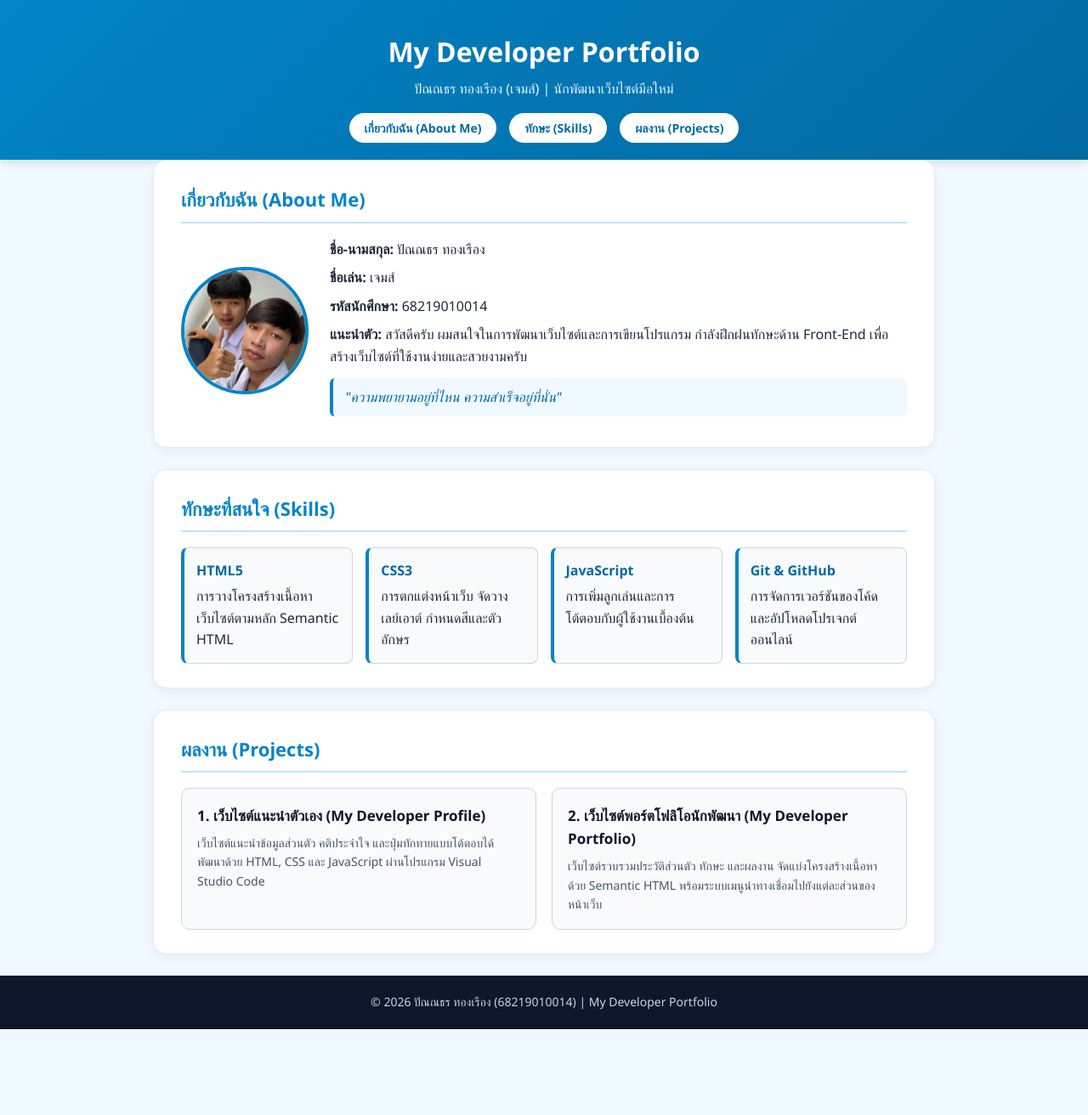
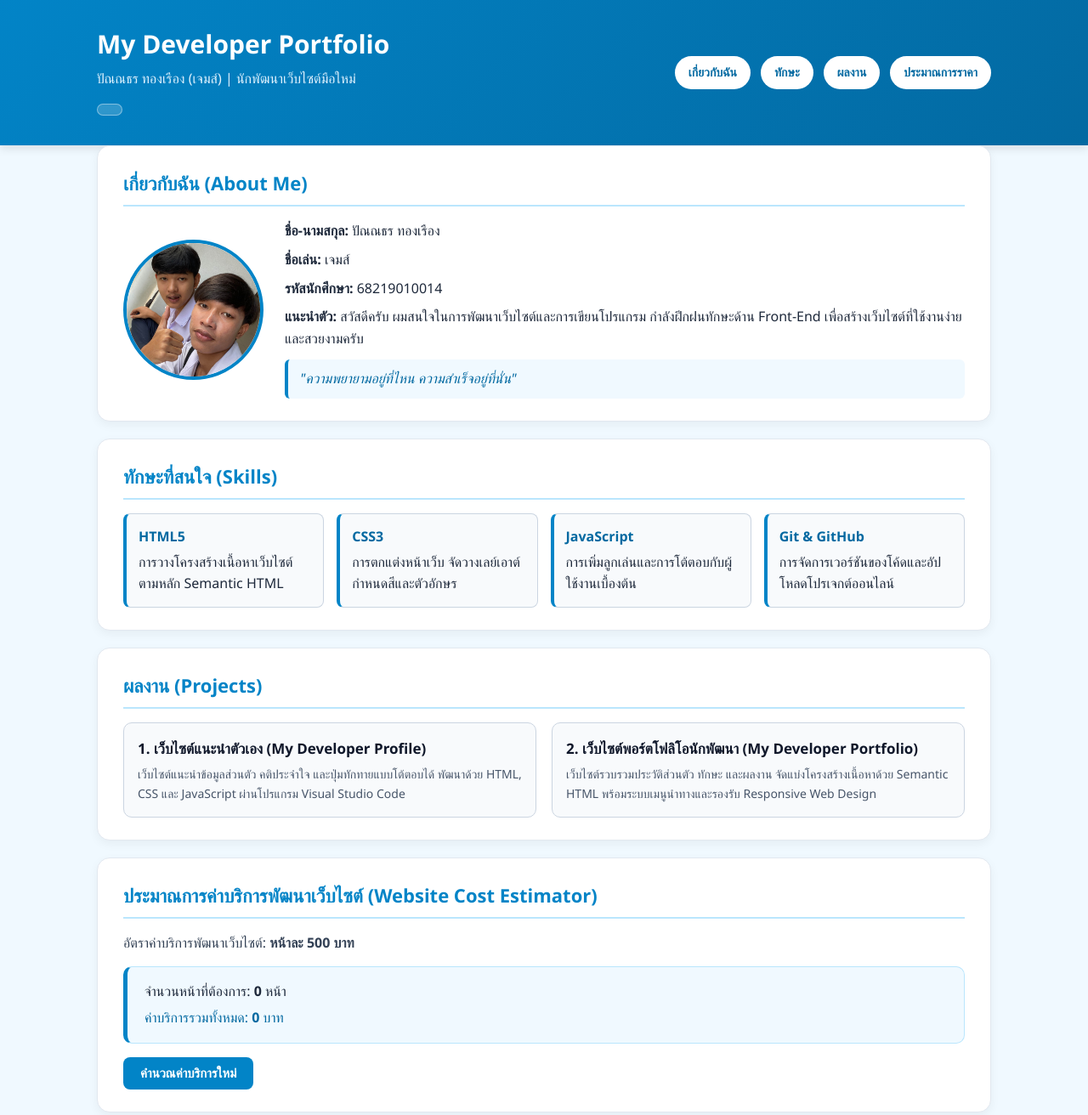
Before and after one commit to Pannathorn014/014, a plain HTML site: page index.html in a window 1280 px wide. Shown: the top 1312 px of the page at 85% size. Before the commit the page ends 1211 px from the top, so only its background shows below. Drawn offline with Linux system fonts and the light colour scheme.

Commit message:
Add files via upload

```diff
--- a/index.html
+++ b/index.html
@@ -8,14 +8,18 @@
   </head>
   <body>
     <header>
-      <div class="container">
-        <h1>My Developer Portfolio</h1>
-        <p class="subtitle">ปัณณธร ทองเรือง (เจมส์) | นักพัฒนาเว็บไซต์มือใหม่</p>
+      <div class="container header-container">
+        <div class="brand">
+          <h1>My Developer Portfolio</h1>
+          <p class="subtitle">ปัณณธร ทองเรือง (เจมส์) | นักพัฒนาเว็บไซต์มือใหม่</p>
+          <p id="welcome-message" class="welcome-banner"></p>
+        </div>
         <nav>
           <ul>
-            <li><a href="#about">เกี่ยวกับฉัน (About Me)</a></li>
-            <li><a href="#skills">ทักษะ (Skills)</a></li>
-            <li><a href="#projects">ผลงาน (Projects)</a></li>
+            <li><a href="#about">เกี่ยวกับฉัน</a></li>
+            <li><a href="#skills">ทักษะ</a></li>
+            <li><a href="#projects">ผลงาน</a></li>
+            <li><a href="#estimator">ประมาณการราคา</a></li>
           </ul>
         </nav>
       </div>
@@ -34,7 +38,9 @@
               <strong>แนะนำตัว:</strong> สวัสดีครับ ผมสนใจในการพัฒนาเว็บไซต์และการเขียนโปรแกรม
               กำลังฝึกฝนทักษะด้าน Front-End เพื่อสร้างเว็บไซต์ที่ใช้งานง่ายและสวยงามครับ
             </p>
-            <p class="motto"><em>"ความพยายามอยู่ที่ไหน ความสำเร็จอยู่ที่นั่น"</em></p>
+            <blockquote class="motto">
+              "ความพยายามอยู่ที่ไหน ความสำเร็จอยู่ที่นั่น"
+            </blockquote>
           </div>
         </div>
       </section>
@@ -64,26 +70,40 @@
       <section id="projects" class="card">
         <h2>ผลงาน (Projects)</h2>
         <div class="projects-grid">
-          <div class="project-item">
+          <article class="project-item">
             <h3>1. เว็บไซต์แนะนำตัวเอง (My Developer Profile)</h3>
             <p>
               เว็บไซต์แนะนำข้อมูลส่วนตัว คติประจำใจ และปุ่มทักทายแบบโต้ตอบได้
               พัฒนาด้วย HTML, CSS และ JavaScript ผ่านโปรแกรม Visual Studio Code
             </p>
-          </div>
-          <div class="project-item">
+          </article>
+          <article class="project-item">
             <h3>2. เว็บไซต์พอร์ตโฟลิโอนักพัฒนา (My Developer Portfolio)</h3>
             <p>
               เว็บไซต์รวบรวมประวัติส่วนตัว ทักษะ และผลงาน จัดแบ่งโครงสร้างเนื้อหาด้วย Semantic HTML
-              พร้อมระบบเมนูนำทางเชื่อมไปยังแต่ละส่วนของหน้าเว็บ
+              พร้อมระบบเมนูนำทางและรองรับ Responsive Web Design
             </p>
-          </div>
+          </article>
         </div>
+      </section>
+
+      <section id="estimator" class="card">
+        <h2>ประมาณการค่าบริการพัฒนาเว็บไซต์ (Website Cost Estimator)</h2>
+        <p class="rate-info">อัตราค่าบริการพัฒนาเว็บไซต์: <strong>หน้าละ 500 บาท</strong></p>
+        <div class="estimate-box">
+          <p>จำนวนหน้าที่ต้องการ: <strong id="display-pages">0</strong> หน้า</p>
+          <p class="total-price">ค่าบริการรวมทั้งหมด: <strong id="display-total">0</strong> บาท</p>
+        </div>
+        <button type="button" id="recalculate-btn" class="btn-calculate">
+          คำนวณค่าบริการใหม่
+        </button>
       </section>
     </main>
 
     <footer>
       <p>&copy; 2026 ปัณณธร ทองเรือง (68219010014) | My Developer Portfolio</p>
     </footer>
+
+    <script src="script.js"></script>
   </body>
 </html>
--- a/style.css
+++ b/style.css
@@ -13,46 +13,66 @@ body {
   background-color: #f0f9ff;
   color: #1e293b;
   line-height: 1.6;
+  font-size: 15px;
 }
 
 .container {
-  max-width: 960px;
+  width: 100%;
+  max-width: 1100px;
   margin: 0 auto;
-  padding: 0 20px;
+  padding: 0 16px;
 }
 
 header {
   background: linear-gradient(135deg, #0284c7, #0369a1);
   color: #ffffff;
-  padding: 35px 0 25px;
+  padding: 25px 0 20px;
   text-align: center;
   box-shadow: 0 4px 10px rgba(0, 0, 0, 0.1);
 }
 
 header h1 {
-  font-size: 32px;
-  margin-bottom: 6px;
+  font-size: 22px;
+  margin-bottom: 4px;
 }
 
 .subtitle {
-  font-size: 16px;
+  font-size: 14px;
   color: #e0f2fe;
-  margin-bottom: 20px;
+  margin-bottom: 12px;
+}
+
+.welcome-banner {
+  display: inline-block;
+  background-color: rgba(255, 255, 255, 0.18);
+  border: 1px solid rgba(255, 255, 255, 0.4);
+  color: #ffffff;
+  padding: 6px 14px;
+  border-radius: 12px;
+  font-size: 14px;
+  font-weight: 600;
+  margin-bottom: 16px;
 }
 
 nav ul {
   list-style: none;
   display: flex;
-  justify-content: center;
-  flex-wrap: wrap;
-  gap: 15px;
+  flex-direction: column;
+  align-items: center;
+  gap: 10px;
+}
+
+nav ul li {
+  width: 100%;
+  max-width: 260px;
 }
 
 nav a {
+  display: block;
   text-decoration: none;
   color: #0369a1;
   background-color: #ffffff;
-  padding: 8px 18px;
+  padding: 8px 16px;
   border-radius: 20px;
   font-weight: bold;
   font-size: 14px;
@@ -65,45 +85,42 @@ nav a:hover {
 }
 
 main {
-  padding-top: 30px;
-  padding-bottom: 30px;
+  padding-top: 20px;
+  padding-bottom: 20px;
 }
 
 .card {
   background-color: #ffffff;
   border-radius: 15px;
-  padding: 28px 32px;
-  margin-bottom: 25px;
+  padding: 20px;
+  margin-bottom: 20px;
   border: 1px solid #e2e8f0;
   box-shadow: 0 4px 12px rgba(0, 0, 0, 0.05);
 }
 
 .card h2 {
   color: #0284c7;
-  font-size: 22px;
+  font-size: 19px;
   border-bottom: 2px solid #bae6fd;
   padding-bottom: 8px;
-  margin-bottom: 18px;
+  margin-bottom: 16px;
 }
 
 .about-content {
   display: flex;
+  flex-direction: column;
   align-items: center;
-  gap: 25px;
-  flex-wrap: wrap;
+  text-align: center;
+  gap: 16px;
 }
 
 .profile-img {
-  width: 150px;
-  height: 150px;
+  width: 120px;
+  height: 120px;
   object-fit: cover;
   border-radius: 50%;
   border: 4px solid #0284c7;
-}
-
-.about-text {
-  flex: 1;
-  min-width: 250px;
+  flex-shrink: 0;
 }
 
 .about-text p {
@@ -117,13 +134,15 @@ main {
   border-left: 4px solid #0284c7;
   border-radius: 6px;
   color: #0369a1;
+  font-style: italic;
+  text-align: left;
 }
 
 .skills-list {
   list-style: none;
   display: grid;
-  grid-template-columns: repeat(auto-fit, minmax(200px, 1fr));
-  gap: 15px;
+  grid-template-columns: 1fr;
+  gap: 12px;
 }
 
 .skills-list li {
@@ -144,21 +163,21 @@ main {
 
 .projects-grid {
   display: grid;
-  grid-template-columns: repeat(auto-fit, minmax(280px, 1fr));
-  gap: 18px;
+  grid-template-columns: 1fr;
+  gap: 14px;
 }
 
 .project-item {
   background-color: #f8fafc;
   border: 1px solid #cbd5e1;
-  padding: 18px;
+  padding: 16px;
   border-radius: 10px;
 }
 
 .project-item h3 {
   color: #0f172a;
   font-size: 17px;
-  margin-bottom: 8px;
+  margin-bottom: 6px;
 }
 
 .project-item p {
@@ -166,10 +185,146 @@ main {
   font-size: 14px;
 }
 
+.rate-info {
+  margin-bottom: 14px;
+  color: #334155;
+}
+
+.estimate-box {
+  background-color: #f0f9ff;
+  border: 1px solid #bae6fd;
+  border-left: 5px solid #0284c7;
+  border-radius: 10px;
+  padding: 16px 20px;
+  margin-bottom: 16px;
+}
+
+.estimate-box p {
+  font-size: 16px;
+  margin-bottom: 6px;
+}
+
+.estimate-box p:last-child {
+  margin-bottom: 0;
+}
+
+.total-price {
+  color: #0369a1;
+  font-size: 18px;
+}
+
+.btn-calculate {
+  background-color: #0284c7;
+  color: #ffffff;
+  border: none;
+  padding: 10px 20px;
+  border-radius: 8px;
+  font-size: 15px;
+  font-weight: bold;
+  cursor: pointer;
+  transition: background-color 0.2s ease;
+}
+
+.btn-calculate:hover {
+  background-color: #0369a1;
+}
+
 footer {
   background-color: #0f172a;
   color: #cbd5e1;
   text-align: center;
-  padding: 20px;
-  font-size: 14px;
+  padding: 18px 12px;
+  font-size: 13px;
 }
+
+@media screen and (min-width: 768px) {
+  body {
+    font-size: 16px;
+  }
+
+  .container {
+    padding: 0 24px;
+  }
+
+  header {
+    padding: 32px 0 26px;
+  }
+
+  header h1 {
+    font-size: 28px;
+  }
+
+  .subtitle {
+    font-size: 16px;
+  }
+
+  nav ul {
+    flex-direction: row;
+    justify-content: center;
+    gap: 12px;
+  }
+
+  nav ul li {
+    width: auto;
+  }
+
+  .card {
+    padding: 26px 30px;
+  }
+
+  .card h2 {
+    font-size: 22px;
+  }
+
+  .about-content {
+    flex-direction: row;
+    align-items: center;
+    text-align: left;
+    gap: 25px;
+  }
+
+  .profile-img {
+    width: 145px;
+    height: 145px;
+  }
+
+  .skills-list {
+    grid-template-columns: repeat(2, 1fr);
+    gap: 15px;
+  }
+
+  .projects-grid {
+    grid-template-columns: repeat(2, 1fr);
+    gap: 18px;
+  }
+}
+
+@media screen and (min-width: 1024px) {
+  .header-container {
+    display: flex;
+    justify-content: space-between;
+    align-items: center;
+    text-align: left;
+  }
+
+  header {
+    padding: 28px 0;
+  }
+
+  header h1 {
+    font-size: 30px;
+  }
+
+  .welcome-banner {
+    margin-bottom: 0;
+  }
+
+  .profile-img {
+    width: 165px;
+    height: 165px;
+  }
+
+  .skills-list {
+    grid-template-columns: repeat(4, 1fr);
+  }
+}
```
